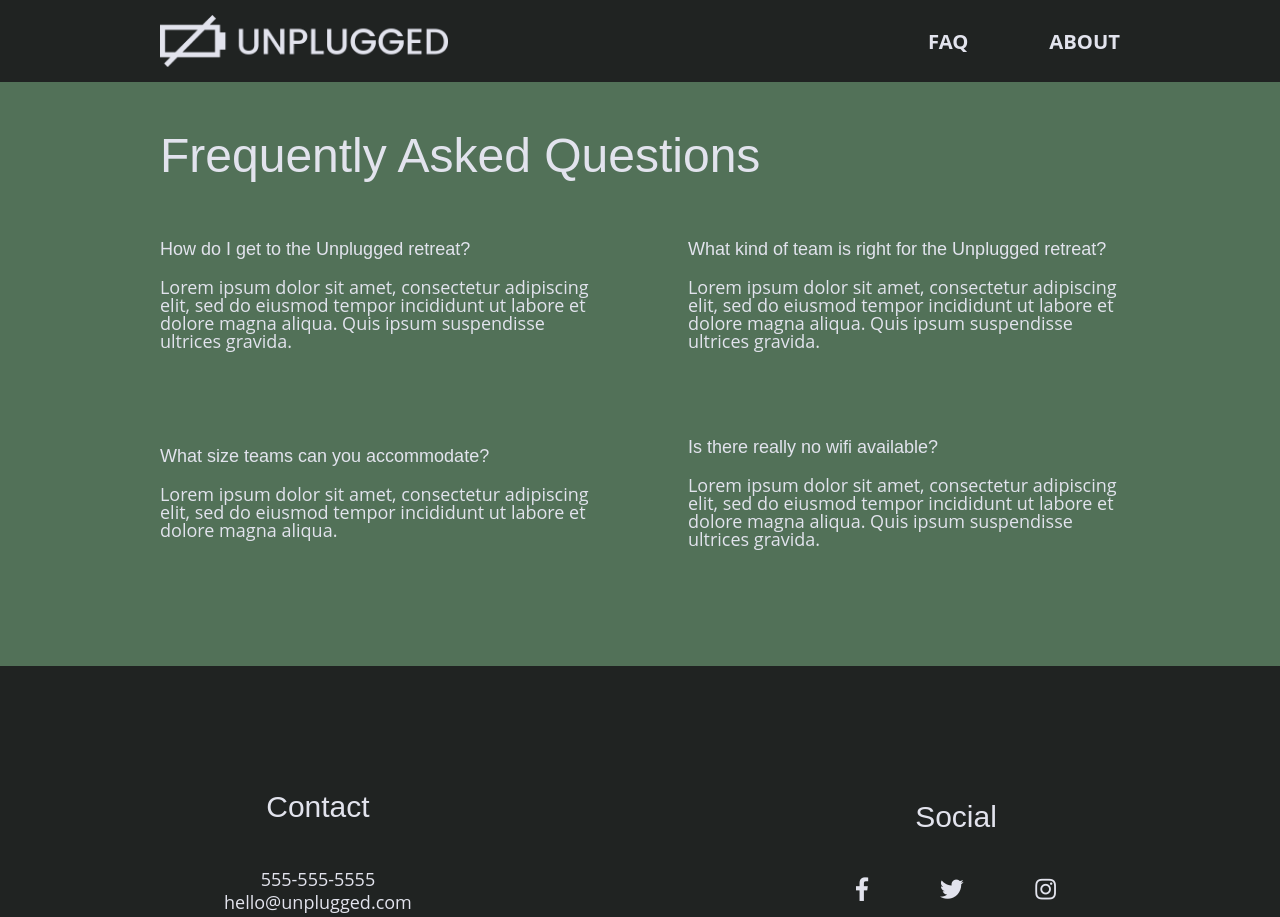
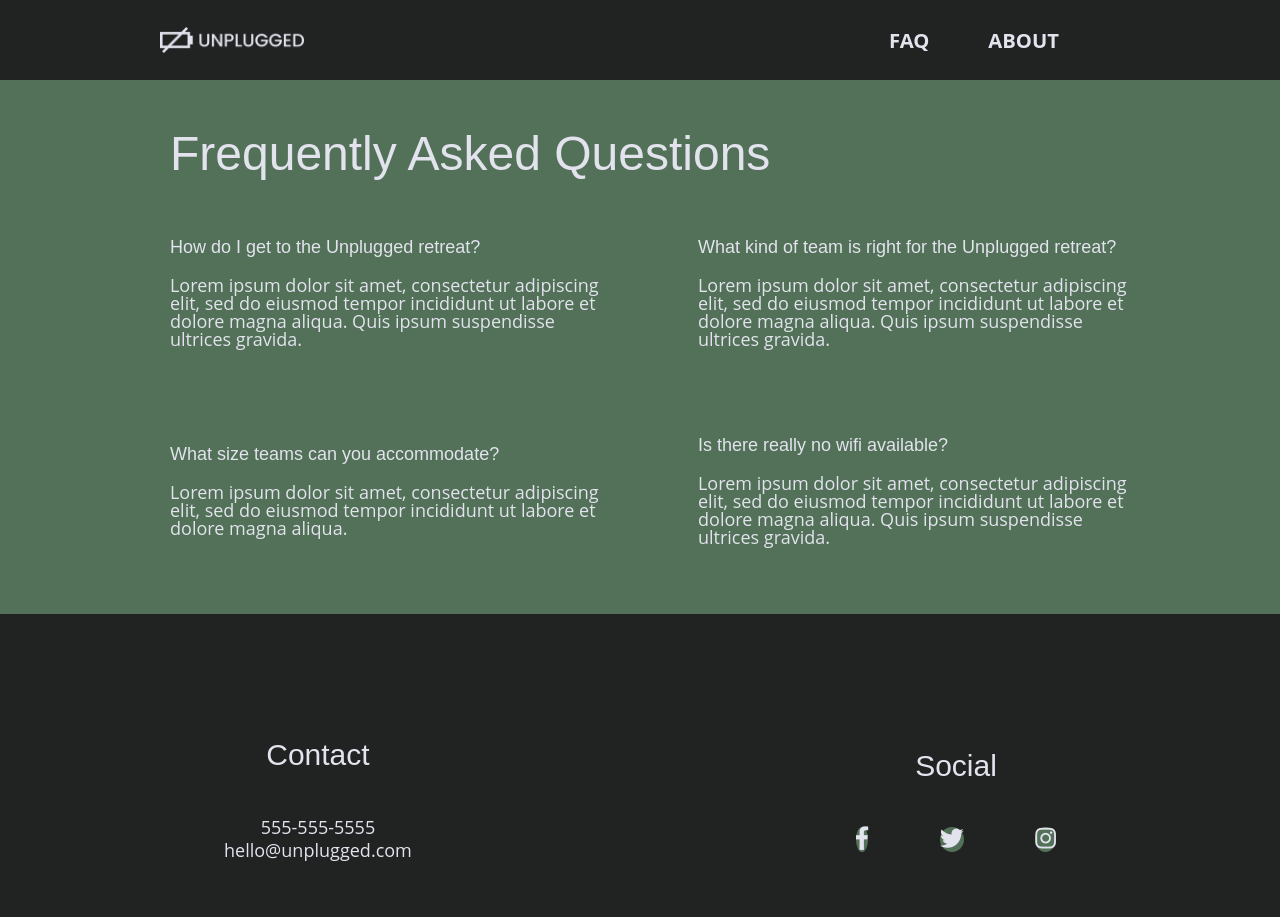
Before and after one commit to televisionbox/coding-responsive-websites, a website: page unplugged-retreat/faq/index.html in a window 1280 px wide. Shown: the top 917 px of the page. Drawn offline with Linux system fonts and the light colour scheme; files that its build step writes are made by us from their sources.

Commit message:
Updated Notes

```diff
--- a/unplugged-retreat/css/main.css
+++ b/unplugged-retreat/css/main.css
@@ -104,7 +104,7 @@ ul,
 ol {
     list-style-type: none;
     margin: 0;
-    padding: 0;
+    /*padding: 0;*/
 }
 
 a {
@@ -196,6 +196,7 @@ header nav {
     justify-content: space-around;
     align-items: center;
     flex-flow: row wrap;
+    padding-right: 50px;
 }
 
 header nav ul{
@@ -226,16 +227,18 @@ footer .contact {
     margin-bottom: 50px;
 }
 
-footer .social-icons{
+footer .social-icons {
     display: flex;
     justify-content: space-around;
     align-items:  center;
 }
 
-footer .social-icons p{
+footer .social-icons p {
     display: flex;
     justify-content: center;
     align-items:  center;
+    background-color: #527158;
+    border-radius: 50%;
 }
 
 footer .social-icons p i {
@@ -406,7 +409,7 @@ input[type=button] {
 }
 
 .faq .content-wrapper{
-    margin: 50px 0;
+    margin: 50px 0 0 20px;
     display: flex;
     justify-content: space-between;
     align-items: center;
@@ -532,8 +535,13 @@ h3 {
     line-height: 1.25;
   }
 
+img {
+    width: 50%;
+    float: left;
+}
 
-/* Header */
+
+/* Tablet - Header */
 
 header {
     justify-content: space-around;
@@ -546,7 +554,7 @@ header .content-wrapper {
 }
 
 header figure {
-    width: 30%;
+    width: 70%;
   }
 
 header nav {
@@ -555,13 +563,18 @@ header nav {
 
 header nav ul {
     justify-content: space-between;
+    padding: 1px;
+}
+
+header nav ul li {
+    padding: 10px;
 }
 
 .header-divider {
     display: none;
 }
 
-/* Hero Area */
+/* Tablet - Hero Area */
 
 .hero-area {
     min-height: 600px;
@@ -573,7 +586,7 @@ header nav ul {
     margin: 0;
 }
 
-/* Aside */
+/* Tablet - Aside */
 aside .content-wrapper {
     margin: 50px 0;
     display: flex;
@@ -587,7 +600,7 @@ aside .content-wrapper .form {
     margin: 0;
 }
 
-/* Features */
+/* Tablet - Features */
 
 .features h2 {
     margin-bottom: 20px;
@@ -603,6 +616,7 @@ aside .content-wrapper .form {
 
 .features .features-item-description {
     width: 62%;
+    text-align: center;
 }
 
 .features i {
@@ -616,7 +630,7 @@ aside .content-wrapper .form {
 }
 
 .reviews h2 {
-    width: 85;
+    width: 85%;
 }
 
 .reviews article figure,
@@ -629,7 +643,7 @@ aside .content-wrapper .form {
     margin: 0;
 }
 
-/* Footer */
+/* Tablet - Footer */
 footer .content-wrapper {
     width: 65%;
     margin: 100px 0;
@@ -662,9 +676,10 @@ footer .social-icons {
 
 footer .copyright {
     width: 100%;
+    text-align: center;
 }
 
-  /* -------------------- About Page -------------------- */
+  /* -------------------- Tablet - About Page -------------------- */
 
 .mission-content {
     display: flex;
@@ -695,7 +710,11 @@ footer .copyright {
     font-size: 1.5em;
 }
 
-  /* -------------------- FAQ -------------------- */
+  /* -------------------- Tablet - FAQ -------------------- */
+
+header nav ul li {
+    padding: 10px;
+}
 
 .faq .content-wrapper {
     justify-content: space-between;
@@ -724,6 +743,15 @@ footer .copyright {
     padding: 15px 0;
   }
 
+  header figure {
+    width: 30%;
+  }
+
+  img {
+    float: left;
+    margin-right: 3em;
+  }
+
   .content-wrapper {
     max-width: 960px;
   }
@@ -741,10 +769,13 @@ footer .copyright {
       font-size: 1.125em;
       line-height: 1.333;
   }
+
   /* Hero */
+
   .hero-area h1 {
     font-size: 3.75em;
     width: 80%;
+    margin-top: -50px;
 }
 
   /* Aside */
@@ -773,19 +804,19 @@ footer .copyright {
 
   /* Reviews */
 
+  .reviews article div {
+    width: 100%;
+  }
+
   .reviews h2 {
     padding-bottom: 50px;
-  }
-
-  .reviews article div {
-    width: 42%;
   }
 
   footer h4 {
     font-size: 1.875em;
   }
 
-  /* -------------------- About -------------------- */
+  /* -------------------- Desktop - About -------------------- */
 
   .map figure {
     padding-bottom: 37.5%;
@@ -801,7 +832,7 @@ footer .copyright {
     font-size: 1.875em;
   }
 
-  /* -------------------- FAQ -------------------- */
+  /* -------------------- Desktop - FAQ -------------------- */
 
   .faq h2 {
     width: 100%;
```
